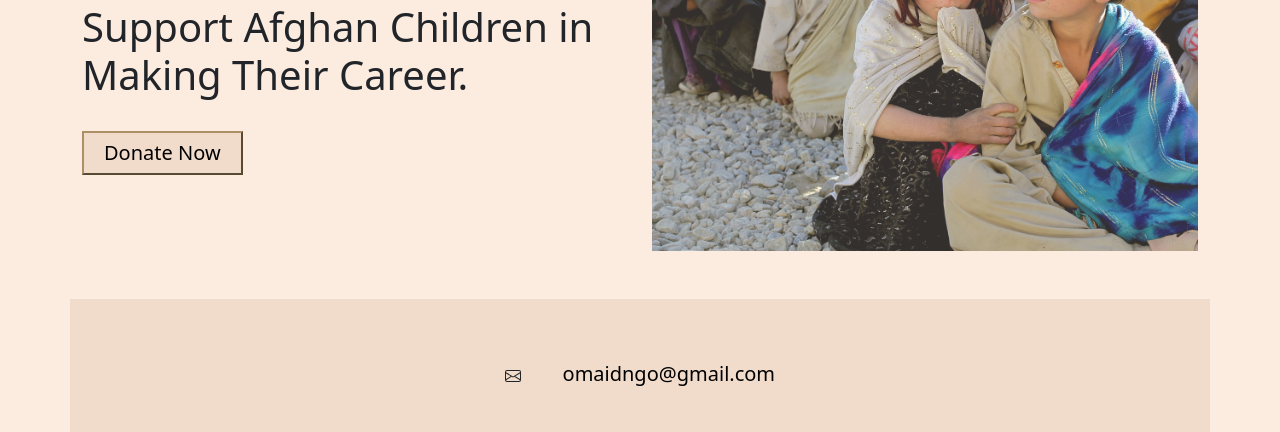
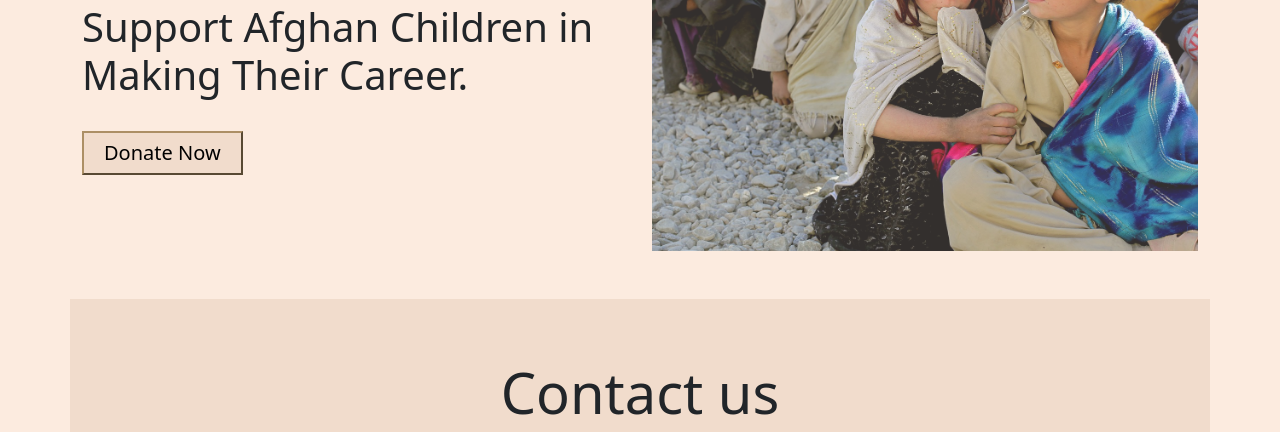
Before and after one commit to omaidorg/i, a plain HTML site: page index.html in a window 1280 px wide. Shown: the part 1610-2042 px from the top of the page. Drawn offline with nearby package versions, Linux system fonts and the light colour scheme.

Commit message:
Update index.html

```diff
--- a/index.html
+++ b/index.html
@@ -118,6 +118,8 @@
 
 <div id="contact" class="container-md justify-content-center">
   <div id="contact-a">
+    <h3 class="display-4">Contact us</h3>
+    <br><br>
     <p class="lead"><svg xmlns="http://www.w3.org/2000/svg" width="16" height="16" fill="currentColor" class="bi bi-envelope" viewBox="0 0 16 16">
       <path d="M0 4a2 2 0 0 1 2-2h12a2 2 0 0 1 2 2v8a2 2 0 0 1-2 2H2a2 2 0 0 1-2-2V4Zm2-1a1 1 0 0 0-1 1v.217l7 4.2 7-4.2V4a1 1 0 0 0-1-1H2Zm13 2.383-4.708 2.825L15 11.105V5.383Zm-.034 6.876-5.64-3.471L8 9.583l-1.326-.795-5.64 3.47A1 1 0 0 0 2 13h12a1 1 0 0 0 .966-.741ZM1 11.105l4.708-2.897L1 5.383v5.722Z"/>
     </svg> &nbsp; &nbsp;  &nbsp; &nbsp;<a  href="mailto:omaidngo@gmail.com">omaidngo@gmail.com</a></p><br>
```
